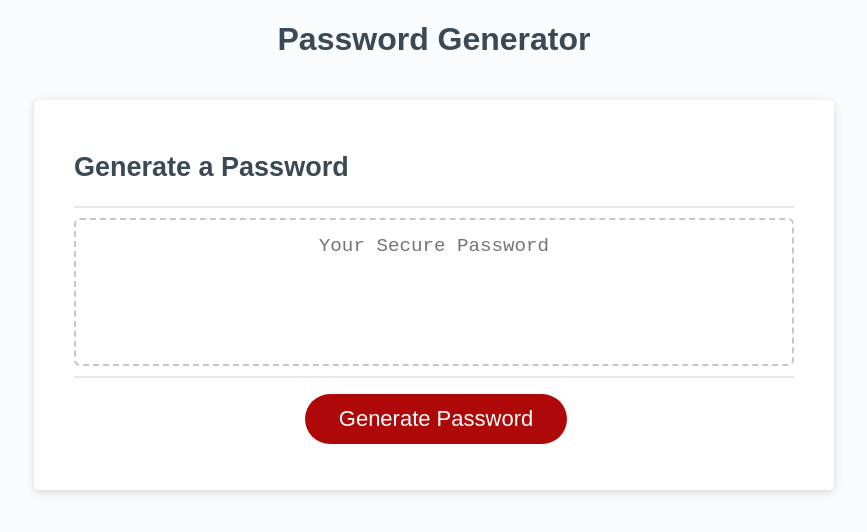
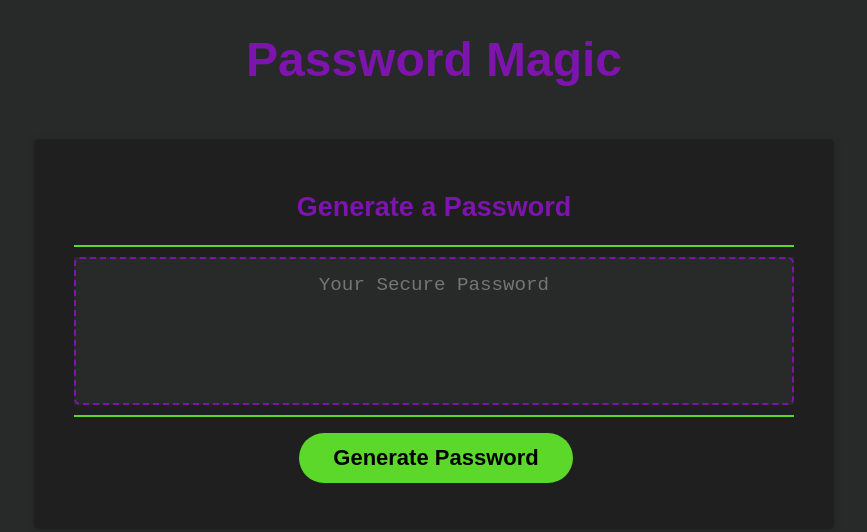
Before and after one commit to kelvinsinferno/Password-Magic, a plain HTML site: page index.html in a window 1280 px wide. Shown: the whole page, without its empty margins (206-1073 px from the left). Drawn offline with Linux system fonts and the light colour scheme; files that its build step writes are made by us from their sources.

Commit message:
css changes

```diff
--- a/assets/style.css
+++ b/assets/style.css
@@ -15,7 +15,8 @@ body
 
 body {
   font-family: sans-serif;
-  background-color: #f9fbfd;
+  background-color: #282929;
+
 }
 
 .wrapper {
@@ -29,31 +30,35 @@ header {
   text-align: center;
   padding: 20px;
   padding-top: 0px;
-  color: hsl(206, 17%, 28%);
+  color: hsl(281, 79%, 38%);
+  font-size: 150%;
 }
 
 .card {
-  background-color: hsl(0, 0%, 100%);
+  background-color: hsl(0, 0%, 12%);
   border-radius: 5px;
   border-width: 1px;
   box-shadow: rgba(0, 0, 0, 0.15) 0px 2px 8px 0px;
-  color: hsl(206, 17%, 28%);
+  color: rgb(125, 20, 173);
   font-size: 18px;
   margin: 0 auto;
   max-width: 800px;
   padding: 30px 40px;
+  text-align: center;
 }
 
 .card-header::after {
   content: " ";
   display: block;
   width: 100%;
-  background: #e7e9eb;
+  background: rgb(92, 216, 43);
   height: 2px;
 }
 
 .card-body {
   min-height: 100px;
+  background-color: #282929;
+  color: rgb(125, 20, 173);
 }
 
 .card-footer {
@@ -64,7 +69,7 @@ header {
   content: " ";
   display: block;
   width: 100%;
-  background: #e7e9eb;
+  background: rgb(92, 216, 43);
   height: 2px;
 }
 
@@ -76,11 +81,12 @@ header {
 
 .btn {
   border: none;
-  background-color: hsl(360, 91%, 36%);
+  background-color: rgb(92, 216, 43);
   border-radius: 25px;
   box-shadow: rgba(0, 0, 0, 0.1) 0px 1px 6px 0px rgba(0, 0, 0, 0.2) 0px 1px 1px
     0px;
-  color: hsl(0, 0%, 100%);
+  /* color: rgb(125, 20, 173); */
+  font-weight: bolder;
   display: inline-block;
   font-size: 22px;
   line-height: 22px;
@@ -114,10 +120,12 @@ button[disabled] {
   text-align: center;
   margin-top: 10px;
   margin-bottom: 10px;
-  border: 2px dashed #c0c7cf;
+  border: 2px dashed rgb(125, 20, 173);
   border-radius: 6px;
   resize: none;
   overflow: hidden;
+  color: rgb(92, 216, 43);
+  background-color: #282929;
 }
 
 @media (max-width: 690px) {
--- a/index.html
+++ b/index.html
@@ -4,13 +4,13 @@
     <meta charset="UTF-8" />
     <meta name="viewport" content="width=device-width, initial-scale=1.0" />
     <meta http-equiv="X-UA-Compatible" content="ie=edge" />
-    <title>Password Generator</title>
-    <link rel="stylesheet" href="style.css" />
+    <title>Password Magic</title>
+    <link rel="stylesheet" href="./assets/style.css" />
   </head>
   <body>
     <div class="wrapper">
       <header>
-        <h1>Password Generator</h1>
+        <h1>Password Magic</h1>
       </header>
       <div class="card">
         <div class="card-header">
--- a/script.js
+++ b/script.js
@@ -19,16 +19,18 @@ function writePassword() {
   let password = "";
 
   let pwlength = window.prompt("Enter password length between 8-128 characters.");
-  if (pwlength <= 8 || pwlength >= 128) {
+  if (pwlength <= 8 || pwlength > 128) {
     alert("Wrong! Enter a valid length");
     writePassword();
     return;
   }
 
+
     let upper = window.confirm("Should password include uppercase letters?")
     let lower = window.confirm("Should password include lowercase letters?")
     let number = window.confirm("Should password include numbers?")
     let special = window.confirm("Should password include special characters?")
+
 
     for (let i = 0; i < pwlength; i++) {
       if (upper == true && password.length < pwlength) {
@@ -48,6 +50,10 @@ function writePassword() {
     let passwordArray = password.split("");
     passwordArray = passwordArray.sort(function () {
       return Math.random() - 0.5;
+      if (passwordArray == false) {
+        return
+
+      }
     })
 
     password = passwordArray.join("");
```
Also changed, not shown: assets/images/PasswordMagicScreenShot.PNG (added), 1 other file. Lines whose indentation alone changed are shown as unchanged.
